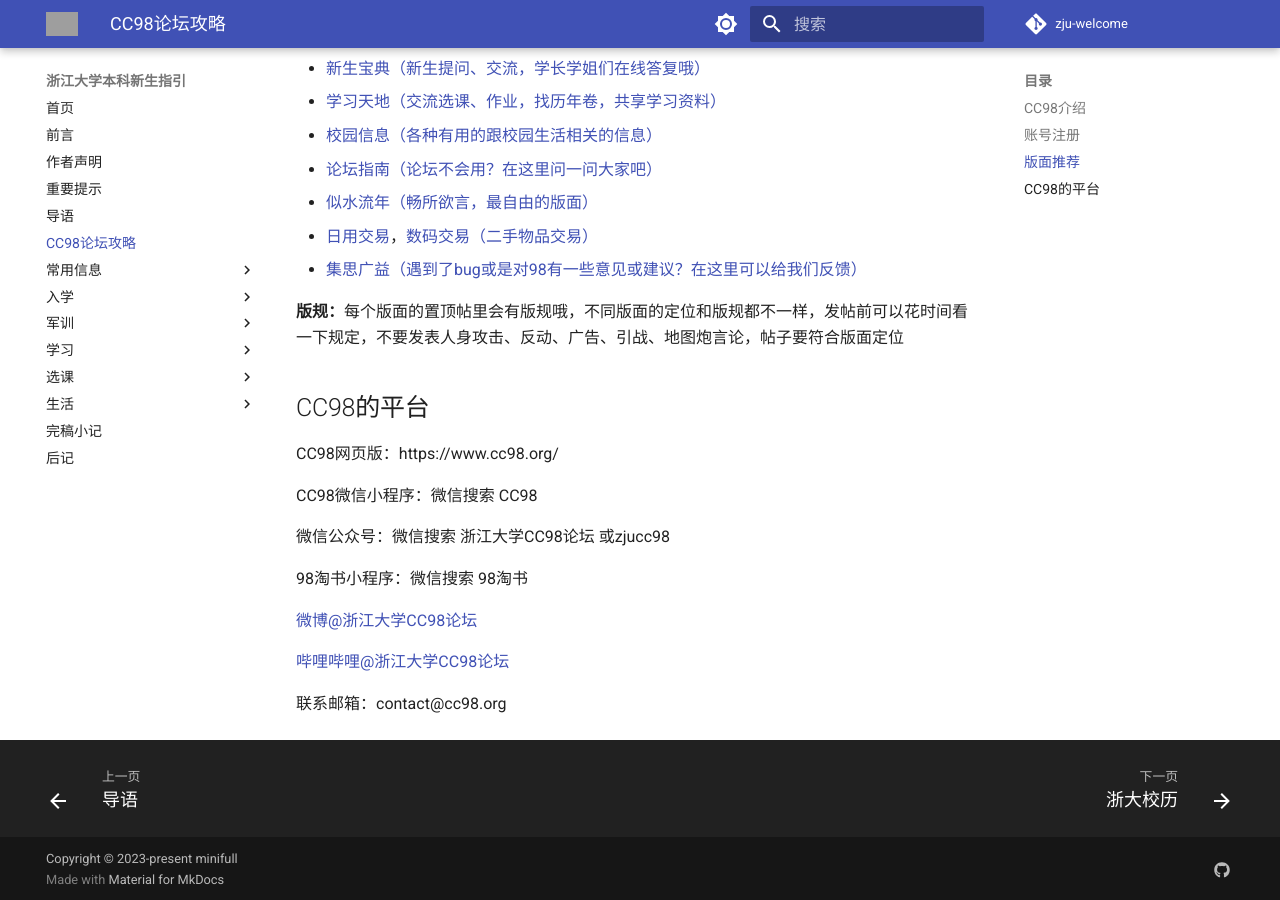
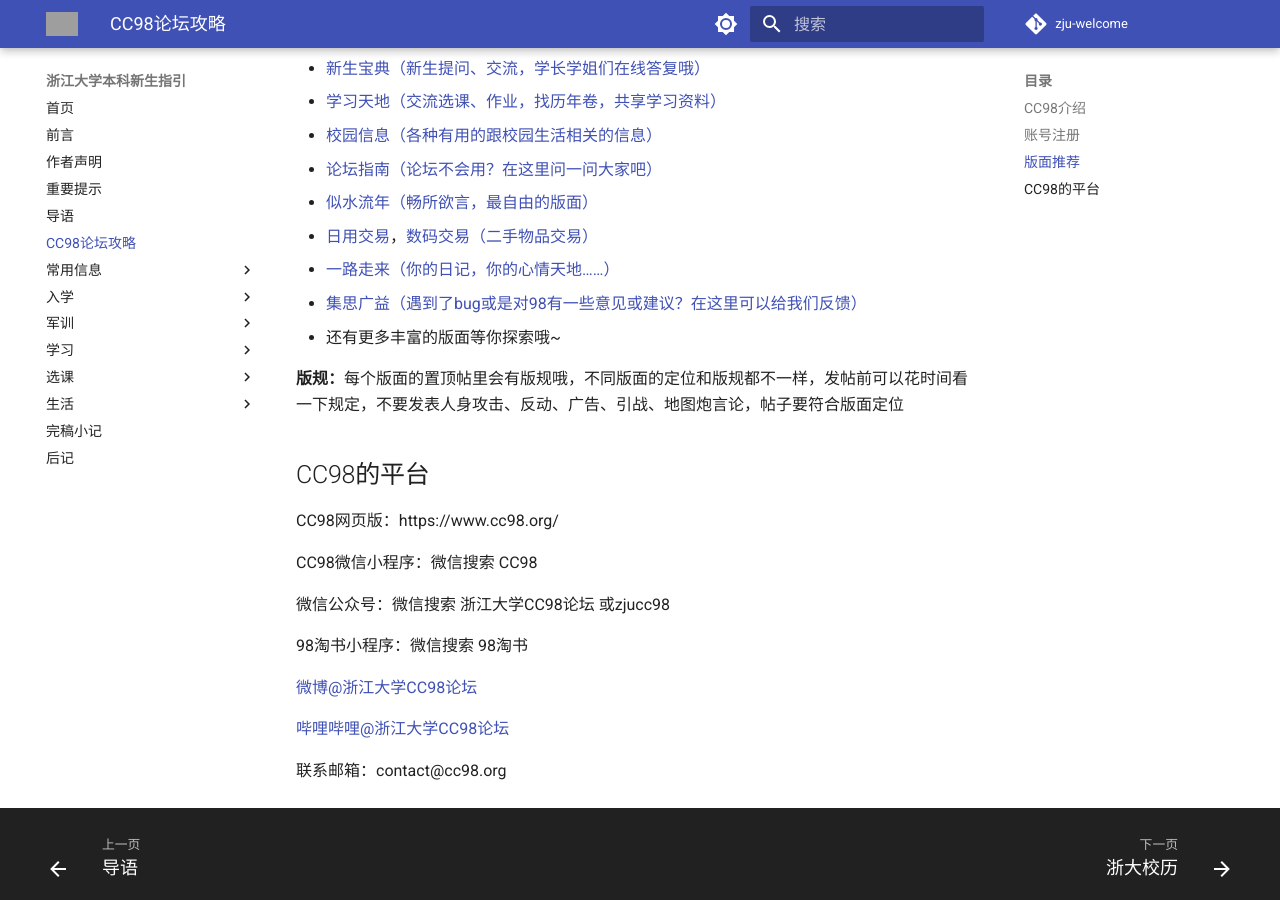
Before and after one commit to mini-full/zju-welcome, an MkDocs documentation site: the page built from docs/cc98.md, in a window 1280 px wide and 900 px high, scrolled down 1131 px. Built offline with MkDocs 1.6.1 and Material for MkDocs 9.7.7, drawn with Linux system fonts in a browser that asks for light colours; comment, search, counter and statistics services are not loaded; grey boxes are pictures that could not be loaded.

Commit message:
Update cc98.md
Update cc98.md

```diff
--- a/docs/cc98.md
+++ b/docs/cc98.md
@@ -32,7 +32,9 @@
 - [论坛指南（论坛不会用？在这里问一问大家吧）](https://www.cc98.org/board/184)
 - [似水流年（畅所欲言，最自由的版面）](https://www.cc98.org/board/758)
 - [日用交易](https://www.cc98.org/board/80)，[数码交易（二手物品交易）](https://www.cc98.org/board/562)
+- [一路走来（你的日记，你的心情天地……）](https://www.cc98.org/board/144)
 - [集思广益（遇到了bug或是对98有一些意见或建议？在这里可以给我们反馈）](https://www.cc98.org/board/326)
+- 还有更多丰富的版面等你探索哦~
 
 **版规：**每个版面的置顶帖里会有版规哦，不同版面的定位和版规都不一样，发帖前可以花时间看一下规定，不要发表人身攻击、反动、广告、引战、地图炮言论，帖子要符合版面定位
 
```
